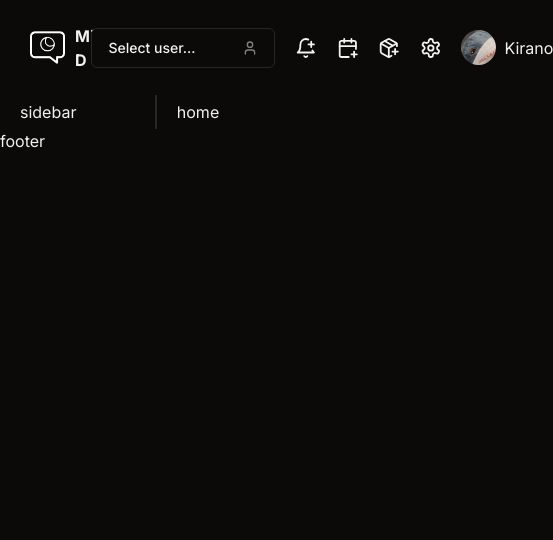
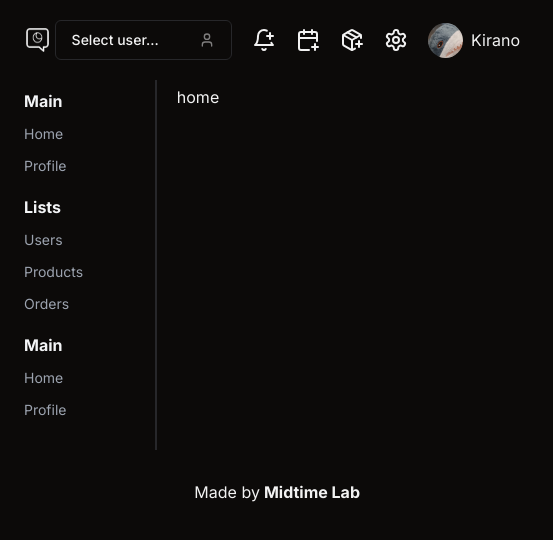
Before and after one commit to MidtimeStudio/dashboard-test, a Next.js app: page / in a window 390 px wide. Shown: the top 540 px of the page, 553 px wide, since content can reach past the window. Built offline with nearby package versions, Linux system fonts and the light colour scheme.

Commit message:
updated
-navbar (updated)
-sidebar (in progress)
-footer (in progress)

```diff
--- a/package.json
+++ b/package.json
@@ -14,6 +14,7 @@
     "@radix-ui/react-icons": "^1.3.0",
     "@radix-ui/react-popover": "^1.0.7",
     "@radix-ui/react-slot": "^1.0.2",
+    "@radix-ui/react-tooltip": "^1.0.7",
     "class-variance-authority": "^0.7.0",
     "clsx": "^2.1.1",
     "cmdk": "^1.0.0",
@@ -23,7 +24,8 @@
     "react": "^18",
     "react-dom": "^18",
     "tailwind-merge": "^2.3.0",
-    "tailwindcss-animate": "^1.0.7"
+    "tailwindcss-animate": "^1.0.7",
+    "vaul": "^0.9.0"
   },
   "devDependencies": {
     "@types/node": "^20",
--- a/src/app/components/Footer.tsx
+++ b/src/app/components/Footer.tsx
@@ -1,6 +1,13 @@
+import Link from "next/link"
+
 export const Footer = () => {
     return (
-        <div>footer</div>
+        <span className="flex justify-end p-[30px] gap-1">
+            Made by
+            <Link href={'https://github.com'}>
+            <b className="">Midtime Lab</b>
+            </Link>
+        </span>
     )
 }
 
--- a/src/app/components/Navbar.tsx
+++ b/src/app/components/Navbar.tsx
@@ -9,6 +9,13 @@ import { cn } from "@/lib/utils"
 import { Button } from "@/components/ui/button"
 import { Command, CommandEmpty, CommandGroup, CommandInput, CommandItem, CommandList } from "@/components/ui/command"
 import { Popover, PopoverContent, PopoverTrigger } from "@/components/ui/popover"
+import {
+  Tooltip,
+  TooltipContent,
+  TooltipProvider,
+  TooltipTrigger,
+} from "@/components/ui/tooltip"
+
 
 const frameworks = [
   {
@@ -40,7 +47,7 @@ export const Navbar = () => {
     <div className="w-[100%] p-[20px] flex justify-between ">
       <div className="flex ">
         <Image src={logo} alt="logo" width={55} height={55} className="pointer-events-none" />
-        <span className="items-center flex font-bold gap-2.5">Midtime-D</span>
+        <span className="items-center flex font-bold gap-2.5">Soju</span>
       </div>
       <div className="items-center flex gap-5">
         <Popover open={open} onOpenChange={setOpen}>
@@ -75,10 +82,46 @@ export const Navbar = () => {
             </Command>
           </PopoverContent>
         </Popover>
-        <BellPlus className="cursor-pointer hover:text-slate-400 transition-all" />
-        <CalendarPlus className="cursor-pointer hover:text-slate-400 transition-all" />
-        <PackagePlus className="cursor-pointer hover:text-slate-400 transition-all" />
-        <Settings className="cursor-pointer hover:text-slate-400 transition-all" />
+        <TooltipProvider>
+          <Tooltip>
+            <TooltipTrigger >
+            <BellPlus className="cursor-pointer hover:text-slate-400 transition-all" />
+            </TooltipTrigger>
+            <TooltipContent>
+              <span>Notification</span>
+            </TooltipContent>
+          </Tooltip>
+        </TooltipProvider>
+        <TooltipProvider>
+          <Tooltip>
+            <TooltipTrigger>
+              <CalendarPlus className="cursor-pointer hover:text-slate-400 transition-all" />
+            </TooltipTrigger>
+            <TooltipContent>
+              <span>Add Calanders</span>
+            </TooltipContent>
+          </Tooltip>
+        </TooltipProvider>
+        <TooltipProvider>
+          <Tooltip>
+            <TooltipTrigger>
+              <PackagePlus className="cursor-pointer hover:text-slate-400 transition-all" />
+            </TooltipTrigger>
+            <TooltipContent>
+              <span>Add Packages</span>
+            </TooltipContent>
+          </Tooltip>
+        </TooltipProvider>
+        <TooltipProvider>
+          <Tooltip>
+            <TooltipTrigger>
+              <Settings className="cursor-pointer hover:text-slate-400 transition-all" />
+            </TooltipTrigger>
+            <TooltipContent>
+              <span>Setting</span>
+            </TooltipContent>
+          </Tooltip>
+        </TooltipProvider>
         <div className="flex items-center gap-2 cursor-pointer">
           <Image src={main_user} alt="user" width={35} height={35} className="rounded-full object-cover pointer-events-none" />
           <span className="">Kirano</span>
--- a/src/app/components/Sidebar.tsx
+++ b/src/app/components/Sidebar.tsx
@@ -1,6 +1,40 @@
+import { Home } from "lucide-react"
+import Link from "next/link"
+
 export const Sidebar = () => {
     return (
-        <div>sidebar</div>
+        <div className="gap-2.5 flex flex-col mb-[20px]">
+            <div className="flex flex-col">
+                <span className="font-bold p-1 text-gray-100">Main</span>
+                <Link href={'/'} className="p-1">
+                    <span className="text-sm text-gray-400 hover:text-gray-50 transition-all">Home</span>
+                </Link>
+                <Link href={'/'} className="p-1">
+                    <span className="text-sm text-gray-400 hover:text-gray-50 transition-all">Profile</span>
+                </Link>
+            </div>
+            <div className="flex flex-col">
+                <span className="font-bold p-1 text-gray-100">Lists</span>
+                <Link href={'/'} className="p-1">
+                    <span className="text-sm text-gray-400 hover:text-gray-50 transition-all">Users</span>
+                </Link>
+                <Link href={'/'} className="p-1">
+                    <span className="text-sm text-gray-400 hover:text-gray-50 transition-all">Products</span>
+                </Link>
+                <Link href={'/'} className="p-1">
+                    <span className="text-sm text-gray-400 hover:text-gray-50 transition-all">Orders</span>
+                </Link>
+            </div>
+            <div className="flex flex-col">
+                <span className="font-bold p-1 text-gray-100">Main</span>
+                <Link href={'/'} className="p-1">
+                    <span className="text-sm text-gray-400 hover:text-gray-50 transition-all">Home</span>
+                </Link>
+                <Link href={'/'} className="p-1">
+                    <span className="text-sm text-gray-400 hover:text-gray-50 transition-all">Profile</span>
+                </Link>
+            </div>
+        </div>
     )
 }
 
--- /dev/null
+++ b/src/components/ui/drawer.tsx
@@ -0,0 +1,118 @@
+"use client"
+
+import * as React from "react"
+import { Drawer as DrawerPrimitive } from "vaul"
+
+import { cn } from "@/lib/utils"
+
+const Drawer = ({
+  shouldScaleBackground = true,
+  ...props
+}: React.ComponentProps<typeof DrawerPrimitive.Root>) => (
+  <DrawerPrimitive.Root
+    shouldScaleBackground={shouldScaleBackground}
+    {...props}
+  />
+)
+Drawer.displayName = "Drawer"
+
+const DrawerTrigger = DrawerPrimitive.Trigger
+
+const DrawerPortal = DrawerPrimitive.Portal
+
+const DrawerClose = DrawerPrimitive.Close
+
+const DrawerOverlay = React.forwardRef<
+  React.ElementRef<typeof DrawerPrimitive.Overlay>,
+  React.ComponentPropsWithoutRef<typeof DrawerPrimitive.Overlay>
+>(({ className, ...props }, ref) => (
+  <DrawerPrimitive.Overlay
+    ref={ref}
+    className={cn("fixed inset-0 z-50 bg-black/80", className)}
+    {...props}
+  />
+))
+DrawerOverlay.displayName = DrawerPrimitive.Overlay.displayName
+
+const DrawerContent = React.forwardRef<
+  React.ElementRef<typeof DrawerPrimitive.Content>,
+  React.ComponentPropsWithoutRef<typeof DrawerPrimitive.Content>
+>(({ className, children, ...props }, ref) => (
+  <DrawerPortal>
+    <DrawerOverlay />
+    <DrawerPrimitive.Content
+      ref={ref}
+      className={cn(
+        "fixed inset-x-0 bottom-0 z-50 mt-24 flex h-auto flex-col rounded-t-[10px] border bg-background",
+        className
+      )}
+      {...props}
+    >
+      <div className="mx-auto mt-4 h-2 w-[100px] rounded-full bg-muted" />
+      {children}
+    </DrawerPrimitive.Content>
+  </DrawerPortal>
+))
+DrawerContent.displayName = "DrawerContent"
+
+const DrawerHeader = ({
+  className,
+  ...props
+}: React.HTMLAttributes<HTMLDivElement>) => (
+  <div
+    className={cn("grid gap-1.5 p-4 text-center sm:text-left", className)}
+    {...props}
+  />
+)
+DrawerHeader.displayName = "DrawerHeader"
+
+const DrawerFooter = ({
+  className,
+  ...props
+}: React.HTMLAttributes<HTMLDivElement>) => (
+  <div
+    className={cn("mt-auto flex flex-col gap-2 p-4", className)}
+    {...props}
+  />
+)
+DrawerFooter.displayName = "DrawerFooter"
+
+const DrawerTitle = React.forwardRef<
+  React.ElementRef<typeof DrawerPrimitive.Title>,
+  React.ComponentPropsWithoutRef<typeof DrawerPrimitive.Title>
+>(({ className, ...props }, ref) => (
+  <DrawerPrimitive.Title
+    ref={ref}
+    className={cn(
+      "text-lg font-semibold leading-none tracking-tight",
+      className
+    )}
+    {...props}
+  />
+))
+DrawerTitle.displayName = DrawerPrimitive.Title.displayName
+
+const DrawerDescription = React.forwardRef<
+  React.ElementRef<typeof DrawerPrimitive.Description>,
+  React.ComponentPropsWithoutRef<typeof DrawerPrimitive.Description>
+>(({ className, ...props }, ref) => (
+  <DrawerPrimitive.Description
+    ref={ref}
+    className={cn("text-sm text-muted-foreground", className)}
+    {...props}
+  />
+))
+DrawerDescription.displayName = DrawerPrimitive.Description.displayName
+
+export {
+  Drawer,
+  DrawerPortal,
+  DrawerOverlay,
+  DrawerTrigger,
+  DrawerClose,
+  DrawerContent,
+  DrawerHeader,
+  DrawerFooter,
+  DrawerTitle,
+  DrawerDescription,
+}
--- /dev/null
+++ b/src/components/ui/tooltip.tsx
@@ -0,0 +1,30 @@
+"use client"
+
+import * as React from "react"
+import * as TooltipPrimitive from "@radix-ui/react-tooltip"
+
+import { cn } from "@/lib/utils"
+
+const TooltipProvider = TooltipPrimitive.Provider
+
+const Tooltip = TooltipPrimitive.Root
+
+const TooltipTrigger = TooltipPrimitive.Trigger
+
+const TooltipContent = React.forwardRef<
+  React.ElementRef<typeof TooltipPrimitive.Content>,
+  React.ComponentPropsWithoutRef<typeof TooltipPrimitive.Content>
+>(({ className, sideOffset = 4, ...props }, ref) => (
+  <TooltipPrimitive.Content
+    ref={ref}
+    sideOffset={sideOffset}
+    className={cn(
+      "z-50 overflow-hidden rounded-md border bg-popover px-3 py-1.5 text-sm text-popover-foreground shadow-md animate-in fade-in-0 zoom-in-95 data-[state=closed]:animate-out data-[state=closed]:fade-out-0 data-[state=closed]:zoom-out-95 data-[side=bottom]:slide-in-from-top-2 data-[side=left]:slide-in-from-right-2 data-[side=right]:slide-in-from-left-2 data-[side=top]:slide-in-from-bottom-2",
+      className
+    )}
+    {...props}
+  />
+))
+TooltipContent.displayName = TooltipPrimitive.Content.displayName
+
+export { Tooltip, TooltipTrigger, TooltipContent, TooltipProvider }
```
Also changed, not shown: 1 other file (tests, documents, lock files or other folders).
